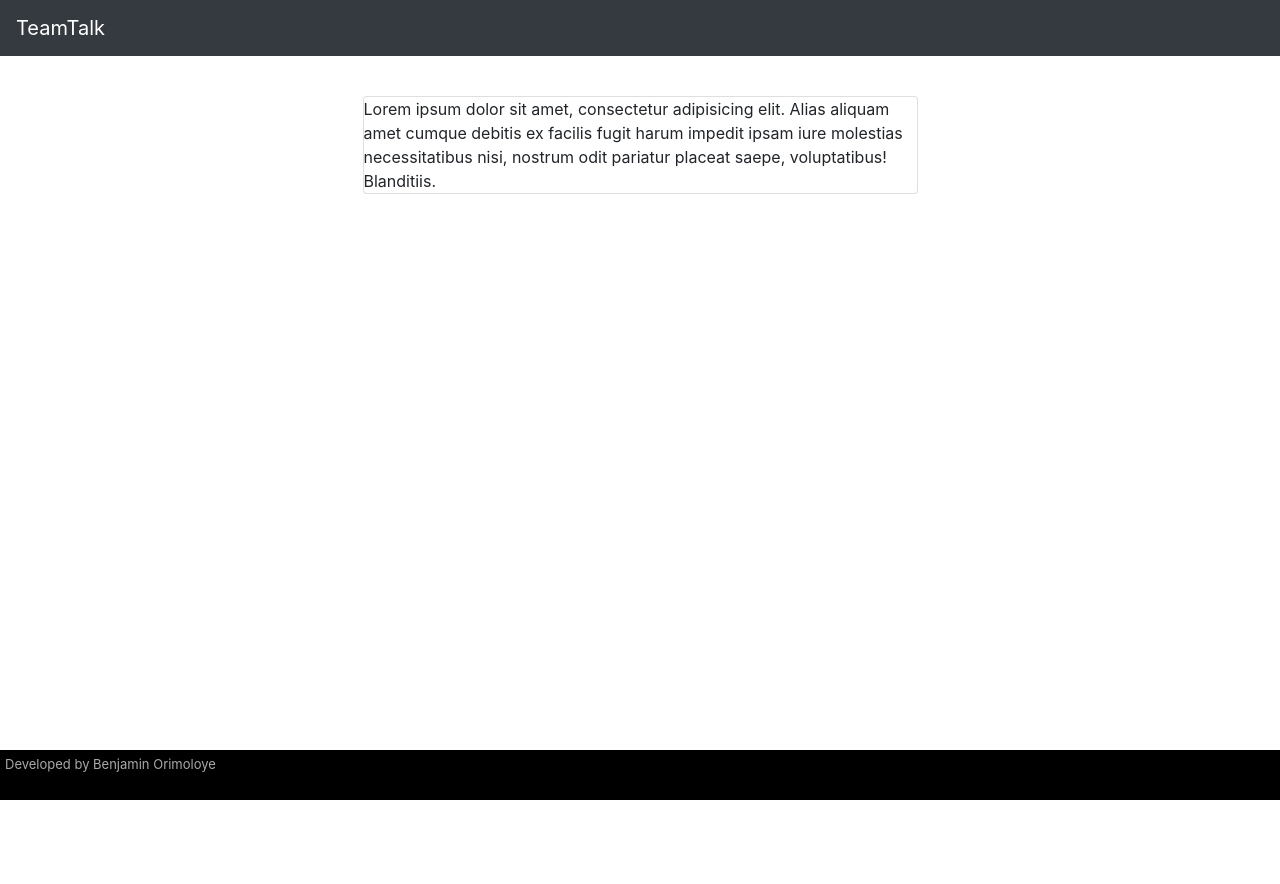
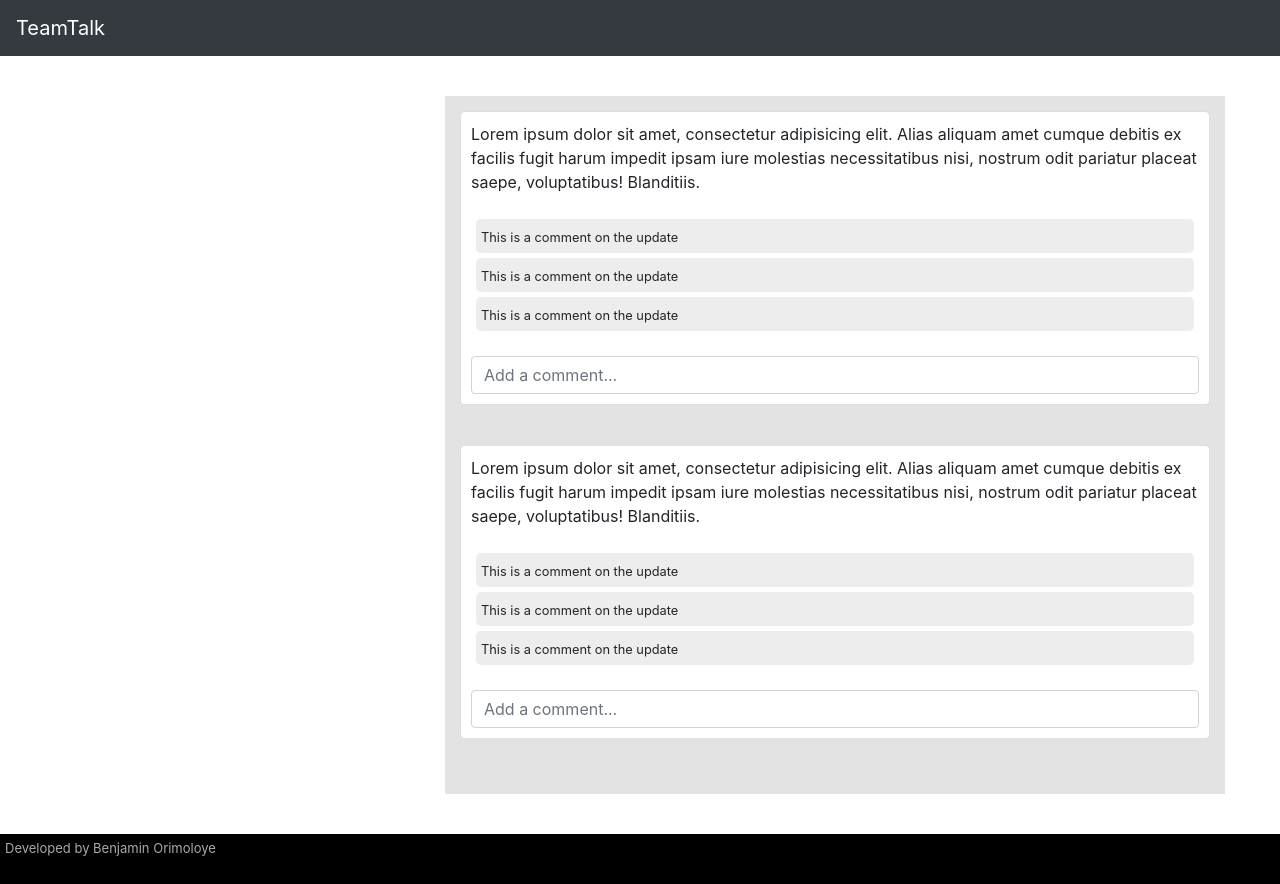
Before and after one commit to bjfikky/TeamTalk, a Python web app: template templates/index.html in a window 1280 px wide. Before the commit the page ends 800 px from the top, so only its background shows below. Run offline with Jinja, Linux system fonts and the light colour scheme; the template is opened without the code that fills it, so the values that code supplies are empty; some libraries are stand-ins or nearby versions.

```diff
--- a/static/app.css
+++ b/static/app.css
@@ -1,5 +1,5 @@
 html, body {
-    height: 100%;
+    min-height: 100vh;
 }
 
 body {
@@ -16,6 +16,28 @@ body {
     padding: 20px;
 }
 
+.posts {
+    background-color: #e3e3e3;
+    padding: 15px;
+}
+
+.post {
+    padding: 10px;
+    border-radius: 5px;
+    margin-bottom: 40px;
+}
+
+.comments {
+    padding: 20px 0;
+}
+
+.comment {
+    background-color: #ededed;
+    padding: 5px;
+    border-radius: 5px;
+    margin: 5px;
+}
+
 footer {
     height: 50px;
     background-color: black;
--- a/templates/index.html
+++ b/templates/index.html
@@ -1,19 +1,67 @@
 {% extends 'layout.html' %}
 
-{% block title %} Login {% endblock %}
+{% block title %} Updates {% endblock %}
 
 {% block body %}
 <div class="row">
-    <div class="col-md-3"></div>
+    <div class="col-md-4"></div>
 
-    <div class="col-md-6">
-        <div class="card">
-            Lorem ipsum dolor sit amet, consectetur adipisicing elit. Alias aliquam amet cumque debitis ex facilis fugit
-            harum impedit ipsam iure molestias necessitatibus nisi, nostrum odit pariatur placeat saepe, voluptatibus!
-            Blanditiis.
+    <div class="col-md-8 posts">
+        <div class="card post">
+            <div>
+                Lorem ipsum dolor sit amet, consectetur adipisicing elit. Alias aliquam amet cumque debitis ex facilis fugit
+                harum impedit ipsam iure molestias necessitatibus nisi, nostrum odit pariatur placeat saepe, voluptatibus!
+                Blanditiis.
+            </div>
+
+            <div class="comments">
+                <div class="comment">
+                    <small>This is a comment on the update</small>
+                </div>
+
+                <div class="comment">
+                    <small>This is a comment on the update</small>
+                </div>
+
+                <div class="comment">
+                    <small>This is a comment on the update</small>
+                </div>
+            </div>
+
+            <div class="comment-form">
+                <form action="">
+                    <input type="text" class="form-control" placeholder="Add a comment...">
+                </form>
+            </div>
+        </div>
+
+        <div class="card post">
+            <div>
+                Lorem ipsum dolor sit amet, consectetur adipisicing elit. Alias aliquam amet cumque debitis ex facilis fugit
+                harum impedit ipsam iure molestias necessitatibus nisi, nostrum odit pariatur placeat saepe, voluptatibus!
+                Blanditiis.
+            </div>
+
+            <div class="comments">
+                <div class="comment">
+                    <small>This is a comment on the update</small>
+                </div>
+
+                <div class="comment">
+                    <small>This is a comment on the update</small>
+                </div>
+
+                <div class="comment">
+                    <small>This is a comment on the update</small>
+                </div>
+            </div>
+
+            <div class="comment-form">
+                <form action="">
+                    <input type="text" class="form-control" placeholder="Add a comment...">
+                </form>
+            </div>
         </div>
     </div>
-
-    <div class="col-md-3"></div>
 </div>
 {% endblock %}
--- a/templates/layout.html
+++ b/templates/layout.html
@@ -7,10 +7,9 @@
 
     <link rel="stylesheet" href="https://maxcdn.bootstrapcdn.com/bootstrap/4.0.0/css/bootstrap.min.css" integrity="sha384-Gn5384xqQ1aoWXA+058RXPxPg6fy4IWvTNh0E263XmFcJlSAwiGgFAW/dAiS6JXm" crossorigin="anonymous">
     <link rel="stylesheet" href="/static/app.css">
-    <title>Teamtalk {% block title %}{% endblock %}</title>
+    <title>Teamtalk | {% block title %}{% endblock %}</title>
 </head>
 <body>
-
     <nav class="navbar navbar-dark bg-dark">
       <a class="navbar-brand" href="#">TeamTalk</a>
     </nav>
```
Also changed, not shown: app.py (+16 -2 lines). Lines whose indentation alone changed are shown as unchanged.
